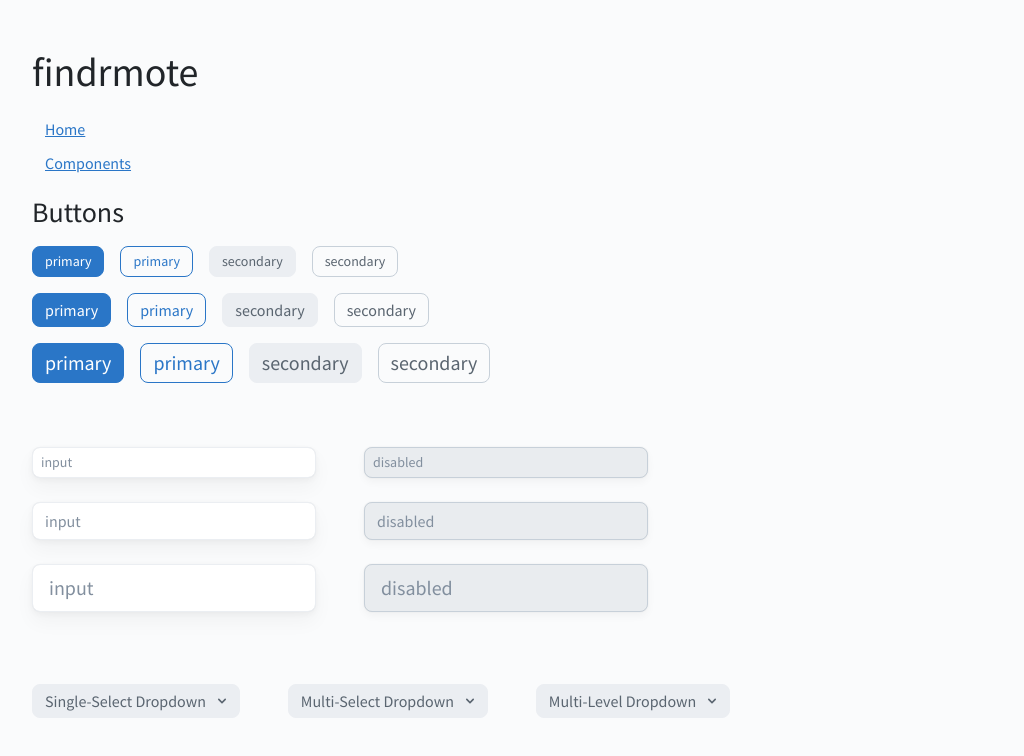
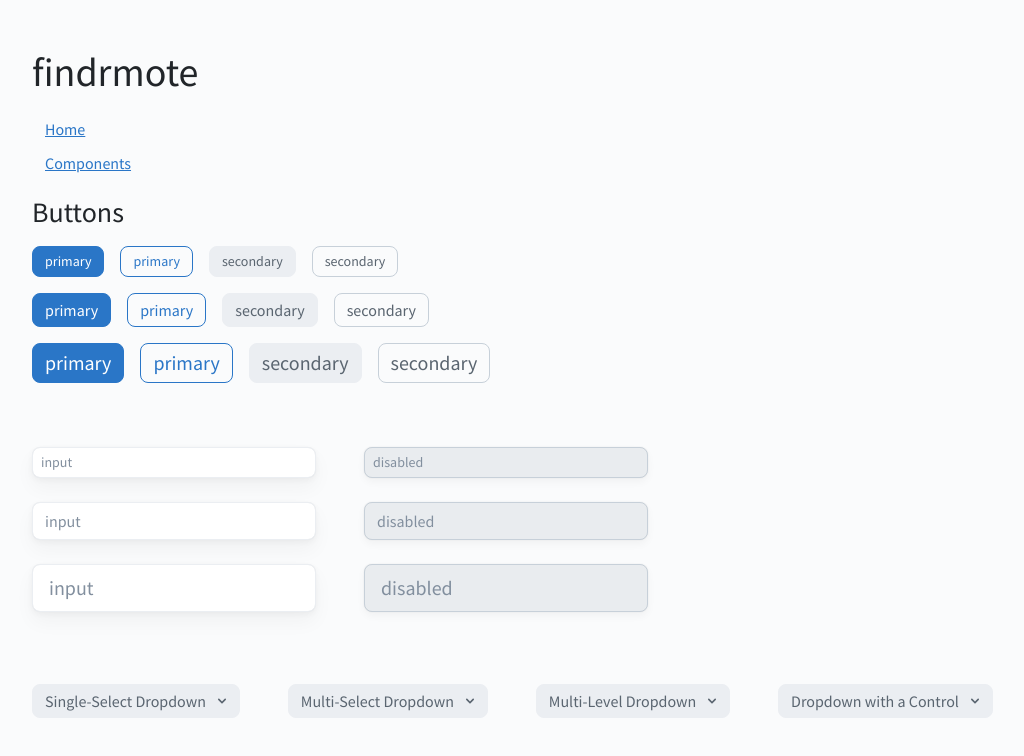
Before and after one commit to CIS-3750-Dream-Team/findrmote, a React (Create React App) app in the folder app/: page /components in a window 1280 px wide. Shown: the top 756 px of the page, without its empty margins (16-1040 px from the left). Built offline with nearby package versions, Linux system fonts and the light colour scheme.

Commit message:
Update dropdown to accept custom items

```diff
--- a/app/src/js/components/Dropdown.js
+++ b/app/src/js/components/Dropdown.js
@@ -10,6 +10,7 @@ import '../../scss/dropdown.scss';
  * @prop {String}   name        The label for the main dropdown
  * @prop {Array}    options     The array of options for the dropdown
  * @prop {Function} clear       A function that clears the selection
+ * @prop {Array}    controls    Dropdown items that can be given special functionality
 */
 
 function Dropdown(props) {
@@ -61,16 +62,22 @@ function Dropdown(props) {
 
       <ul className='dropdown-menu' aria-labelledby={props.id}>
         {props.clear ? (
-          // If the 'clear' prop exists, display the 'Clear Selections' button
-          <React.Fragment>
-            <li className='dropdown-item' onClick={e => clearValue(e)}>
-              Clear Selections <HiOutlineXCircle />
-            </li>
-            <div className='divider'></div>
-          </React.Fragment>
+          <li className='dropdown-item' onClick={e => clearValue(e)}>
+            Clear Selections <HiOutlineXCircle />
+          </li>
         ) : null}
 
-        {props.options.map(({label, active, options}, i) => (
+        {props.clear ? <div className='divider'></div> : null}
+
+        {props.controls?.map(({label, icon, onClick, stage}, i) => (
+          <li key={i} className='dropdown-item' onClick={e => onClick(stage) || e.stopPropagation()}>
+            {label} {icon}
+          </li>
+        ))}
+
+        {props.controls ? <div className='divider'></div> : null}
+
+        {props.options?.map(({label, active, options}, i) => (
           // If the option has options then it's a submenu, otherwise, just an item
           options ? SubMenu(label, options, i) : DropdownItem(label, active, i)
         ))}
--- a/app/src/js/pages/Components.js
+++ b/app/src/js/pages/Components.js
@@ -4,6 +4,7 @@
  */
 
 import {useState} from 'react';
+import {HiArrowNarrowUp as ArrowUp, HiArrowNarrowDown as ArrowDown} from 'react-icons/hi';
 
 import Dropdown from '../components/Dropdown';
 
@@ -34,6 +35,27 @@ function Components(props) {
       {label: 'sub-option 3'},
       {label: 'sub-option 4'}
     ]}
+  ])
+
+  // Options for the Dropdown that has a control
+  const [options4, setOptions4] = useState([
+    {label: 'option 1'},
+    {label: 'option 2'},
+    {label: 'option 3'}
+  ])
+
+  // Controls for Dropdown4
+  const [controls4, setControls4] = useState([
+    {
+      label: 'Sort Direction',
+      icon: <ArrowUp />,
+      stage: true,
+      onClick: prev => {
+        setControls4(controls4.map(({label, onClick}) => ({
+          label, onClick, stage: !prev, icon: prev ? <ArrowDown /> : <ArrowUp />
+        })))
+      }
+    }
   ])
 
   // Dropdown1 onClick handler (acts as a toggle, only one value selected at a time)
@@ -73,6 +95,19 @@ function Components(props) {
         label, active: false
       }))
     })));
+  }
+
+  // Dropdown1 onClick handler (acts as a toggle, only one value selected at a time)
+  const setDropdown4 = selected => {
+    setOptions4(options4.map(({label, active}) => (
+      {label, active: (!active && label === selected)}
+    )));
+  }
+
+  const clearDropdown4 = _ => {
+    setOptions4(options4.map(({label}) => (
+      {label, active: false}
+    )));
   }
 
   return (
@@ -138,6 +173,16 @@ function Components(props) {
           onClick={setDropdown3}
           clear={clearDropdown3}
         />
+
+        <Dropdown
+          id='dd4'
+          className='me-5'
+          name='Dropdown with a Control'
+          options={options4}
+          controls={controls4}
+          onClick={setDropdown4}
+          clear={clearDropdown4}
+        />
       </div>
     </div>
   )
```
